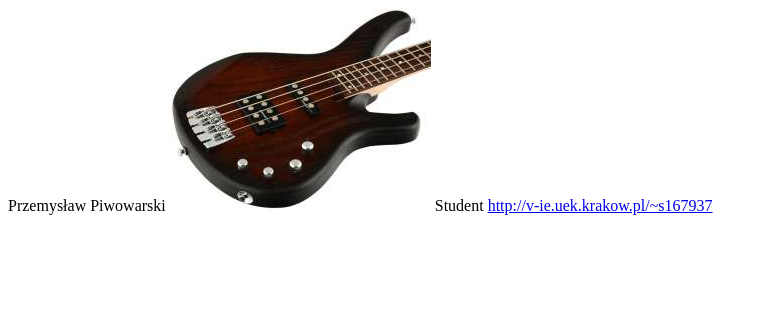
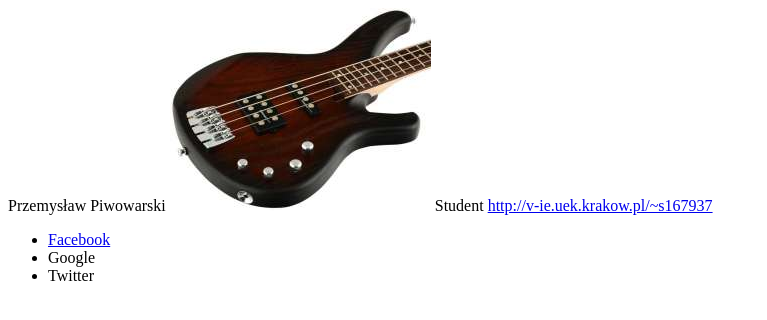
Before and after one commit to PiwowarskiP/ecard, a plain HTML site: page index.html in a window 1280 px wide. Shown: the whole page, without its empty margins (0-767 px from the left). Drawn offline with Linux system fonts and the light colour scheme.

Commit message:
social media added

```diff
--- a/index.html
+++ b/index.html
@@ -9,6 +9,13 @@
 		<img src="zdjecie.jpg"/>
 		 <span itemprop="jobTitle">Student</span>
 		<a href="http://v-ie.uek.krakow.pl/~s153412" itemprop="url">http://v-ie.uek.krakow.pl/~s167937</a>
-   		 </div>
+
+		<ul id="social-media">
+		  <li><a href="https://facebook.com/przemek.piwowarski.9">Facebook</a></li>
+		  <li>Google</>
+		  <li>Twitter</li>
+		</ul>
+
+		</div>
 	</body>
 </html>
```
